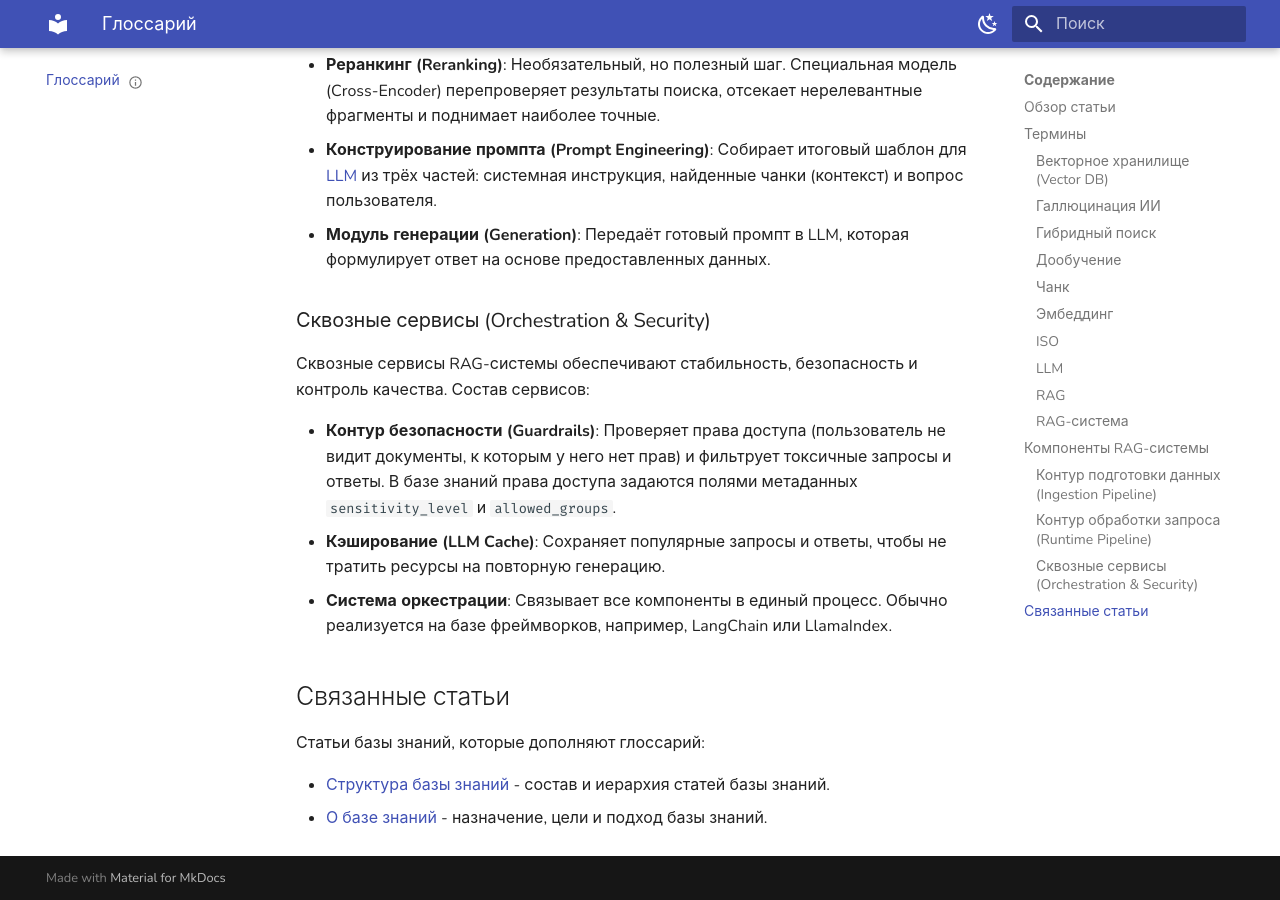
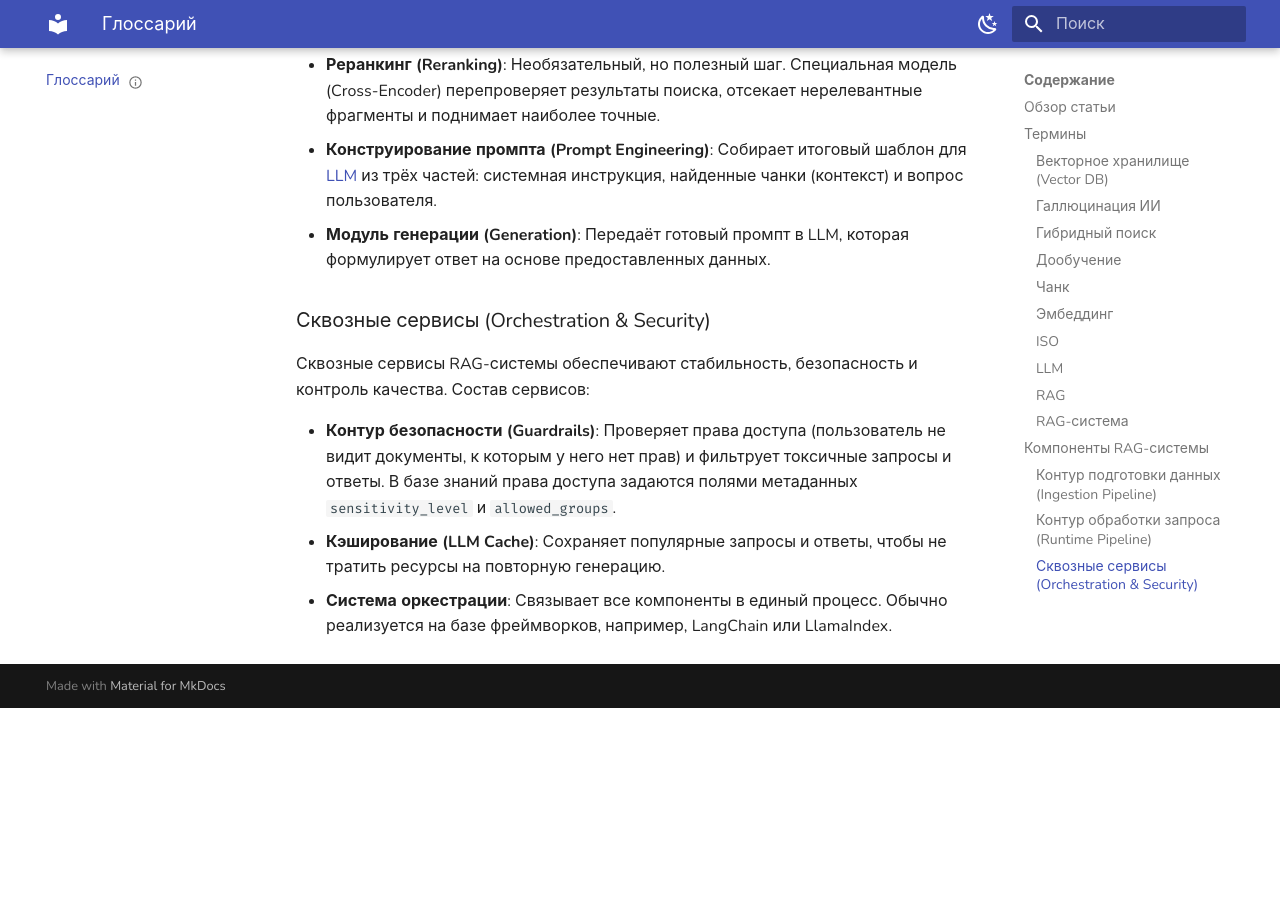
Before and after one commit to DmitryKhilko/sps, an MkDocs documentation site: the page built from docs/glossary.md, in a window 1280 px wide and 900 px high, scrolled down 4605 px. Built offline with MkDocs 1.6.1 and Material for MkDocs 9.7.7, drawn with Linux system fonts in a browser that asks for light colours; after the commit the page ends 5313 px from its top, so only the background shows below that.

Commit message:
Доработаны гиперссылки

```diff
--- a/docs/glossary.md
+++ b/docs/glossary.md
@@ -185,30 +185,19 @@ Generation (выполнение запроса в онлайн-режиме).
 - **Система оркестрации**: Связывает все компоненты в единый процесс. Обычно реализуется на базе фреймворков, например,
   LangChain или LlamaIndex.
 
-## Связанные статьи
-
-Статьи базы знаний, которые дополняют глоссарий:
-
-- [Структура базы знаний][2] - состав и иерархия статей базы знаний.
-- [О базе знаний][1] - назначение, цели и подход базы знаний.
-
-[1]: <./README.md> ""
-[2]: <./kb-structure.md> ""
-[3]: <#глоссарий> ""
-[4]: <#содержание-статьи> ""
-[5]: <#термины> ""
-[6]: <#векторное-хранилище-vector-db> ""
-[7]: <#галлюцинация-ии> ""
-[8]: <#гибридный-поиск> ""
-[9]: <#дообучение> ""
-[10]: <#чанк> ""
-[11]: <#эмбеддинг> ""
-[12]: <#iso> ""
-[13]: <#llm> ""
-[14]: <#rag> ""
-[15]: <#rag-система> ""
-[16]: <#компоненты-rag-системы> ""
-[17]: <#контур-подготовки-данных-ingestion-pipeline> ""
-[18]: <#контур-обработки-запроса-runtime-pipeline> ""
-[19]: <#сквозные-сервисы-orchestration--security> ""
-[20]: <#связанные-статьи> ""
+[5]: #термины
+[6]: #векторное-хранилище-vector-db
+[7]: #галлюцинация-ии
+[8]: #гибридный-поиск
+[9]: #дообучение
+[10]: #чанк
+[11]: #эмбеддинг
+[12]: #iso
+[13]: #llm
+[14]: #rag
+[15]: #rag-система
+[16]: #компоненты-rag-системы
+[17]: #контур-подготовки-данных-ingestion-pipeline
+[18]: #контур-обработки-запроса-runtime-pipeline
+[19]: #сквозные-сервисы-orchestration--security
+[20]: #связанные-статьи
```
